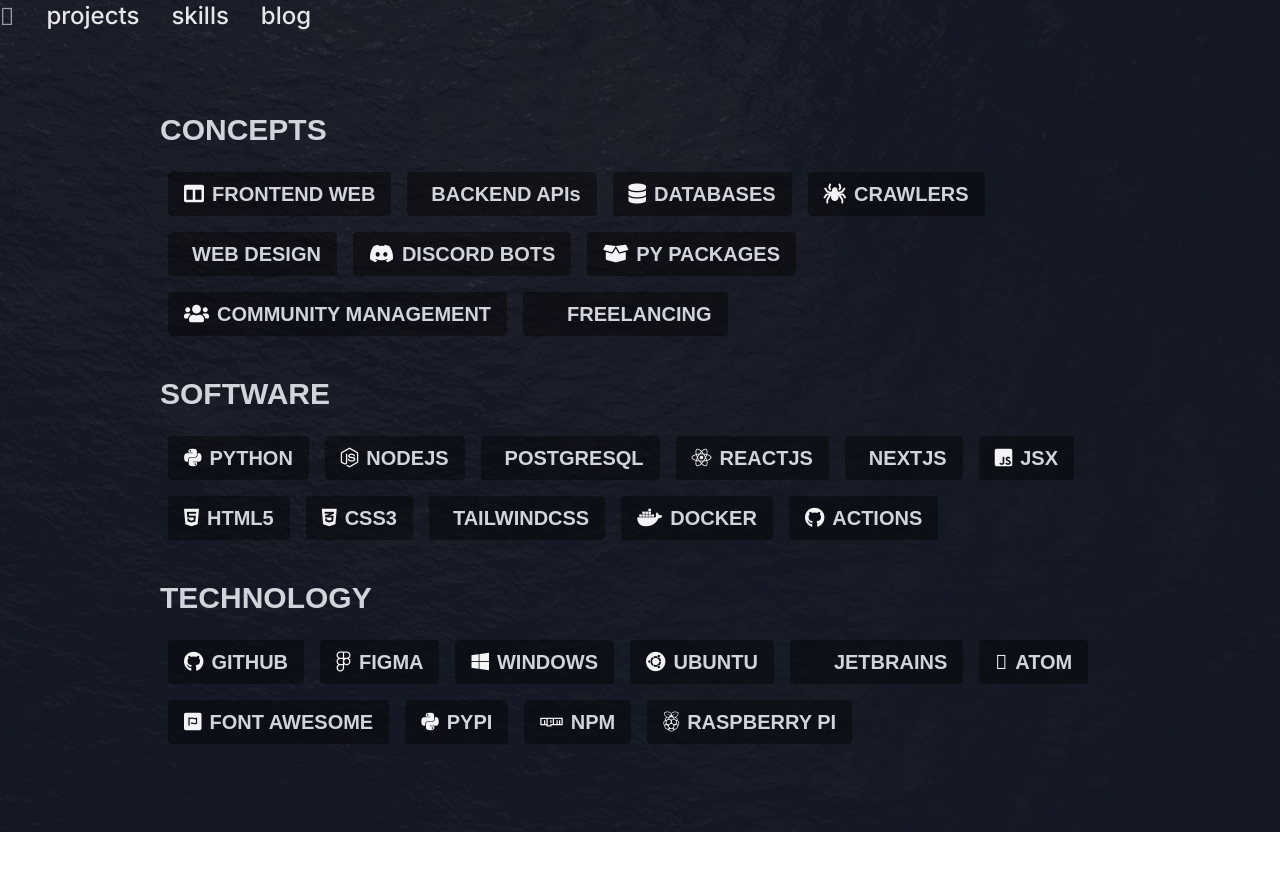
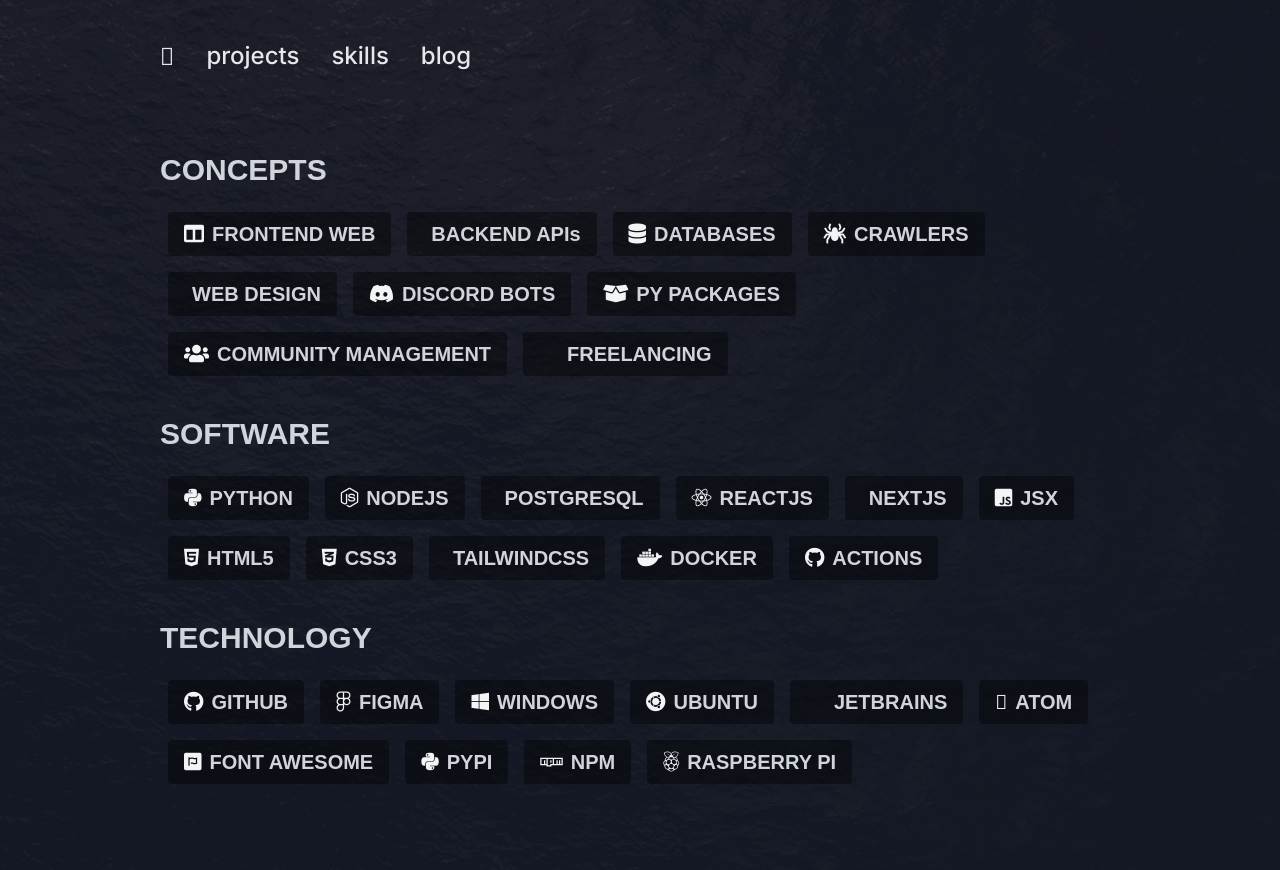
Before and after one commit to kevinjosethomas/kevinjosethomas, a Next.js app: page /skills in a window 1280 px wide. Before the commit the page ends 832 px from the top, so only its background shows below. Built offline with nearby package versions, Linux system fonts and the light colour scheme; a web font is replaced by a local one.

Commit message:
Added backup padding for navbar

```diff
--- a/src/components/Navbar.js
+++ b/src/components/Navbar.js
@@ -6,10 +6,12 @@
   const router = useRouter()
 
   let padding;
-  if (router.pathname === "/") {
+  if (router.pathname === "/" || router.pathname === "/skills") {
     padding = "pl-40 2xl:pl-52 xl:pt-10 2xl:pt-20"
   } else if (router.pathname === "/projects") {
     padding = "xl:px-16 2xl:px-52 xl:pt-10 2xl:pt-20"
+  } else {
+    padding = "pl-40 2xl:pl-52 xl:pt-10 2xl:pt-20"
   }
 
   return (
```
